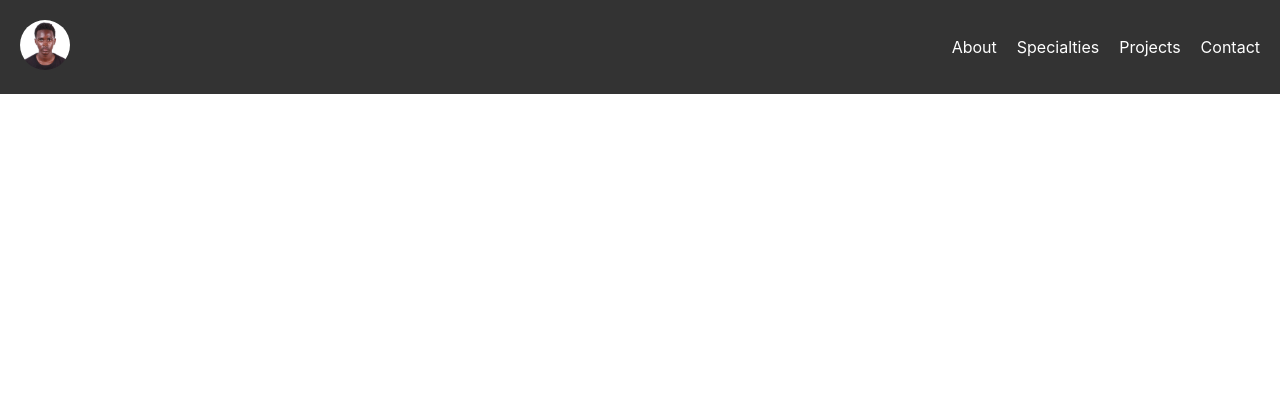
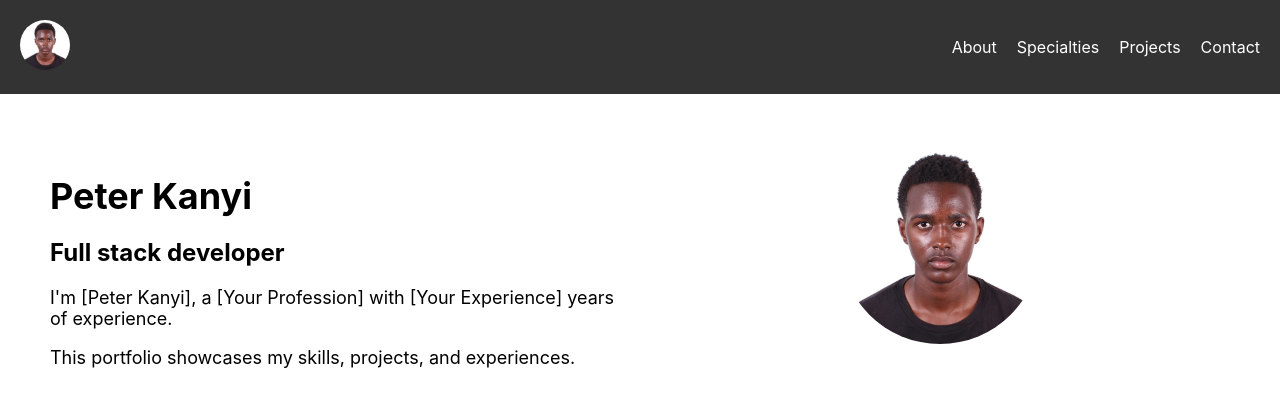
Before and after one commit to kanyi9/kanyi-portfolio, a React (Create React App) app in the folder kanyi-portfolio/: page / in a window 1280 px wide. Shown: the top 406 px of the page. Built offline with nearby package versions, Linux system fonts and the light colour scheme.

Commit message:
adds introduction

```diff
--- a/kanyi-portfolio/src/App.js
+++ b/kanyi-portfolio/src/App.js
@@ -1,11 +1,13 @@
 
 import React from 'react';
 import Navbar from './components/Navbar';
+import Introduction from './components/Introduction';
 
 function App() {
     return (
         <div className="App">
             <Navbar />
+            <Introduction />
             {/* Other components will go here */}
         </div>
     );
--- /dev/null
+++ b/kanyi-portfolio/src/components/Introduction.css
@@ -0,0 +1,31 @@
+.introduction {
+    display: flex;
+    justify-content: space-between;
+    padding: 50px;
+}
+
+.introduction-content {
+    flex: 1;
+    margin-right: 20px;
+}
+
+.introduction-image {
+    flex: 1;
+    text-align: center;
+}
+
+.introduction-image img {
+    width: 200px;
+    height: 200px;
+    border-radius: 50%;
+}
+
+.introduction h1 {
+    font-size: 36px;
+    margin-bottom: 20px;
+}
+
+.introduction p {
+    font-size: 18px;
+    margin-bottom: 10px;
+}
--- /dev/null
+++ b/kanyi-portfolio/src/components/Introduction.js
@@ -0,0 +1,20 @@
+import React from 'react';
+import './Introduction.css';
+
+const Introduction = () => {
+    return (
+        <section className="introduction">
+            <div className="introduction-content">
+                <h1>Peter Kanyi</h1>
+                <h2>Full stack developer</h2>
+                <p>I'm [Peter Kanyi], a [Your Profession] with [Your Experience] years of experience.</p>
+                <p>This portfolio showcases my skills, projects, and experiences.</p>
+            </div>
+            <div className="introduction-image">
+                <img src="./images/kanyi.jpg" alt="Your Name" />
+            </div>
+        </section>
+    );
+};
+
+export default Introduction;
```
